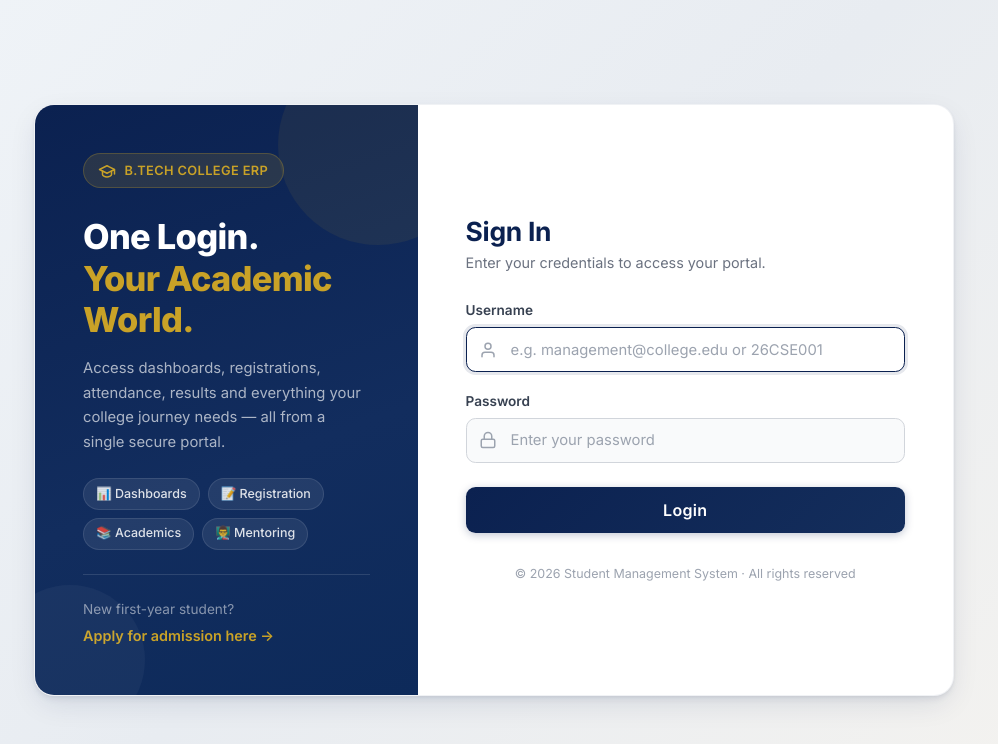
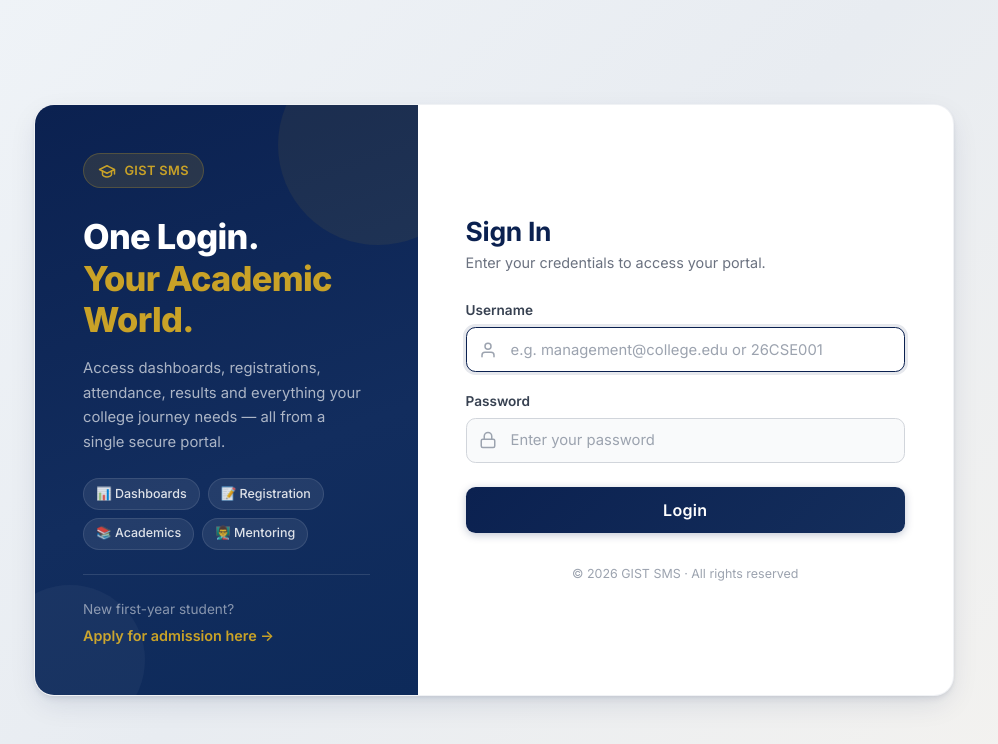
Before and after one commit to Prem-Gandavarapu/SMS-WORKSHOP-, a Python web app: template app/templates/login.html in a window 1280 px wide. Shown: the top 744 px of the page, without its empty margins (146-1144 px from the left). Run offline with Jinja, Linux system fonts and the light colour scheme; the template is opened without the code that fills it, so the values that code supplies are empty.

Commit message:
Update application branding to GIST SMS

```diff
--- a/app/admin.py
+++ b/app/admin.py
@@ -272,7 +272,7 @@ def setup_admin(app: FastAPI) -> Admin:
         app=app,
         engine=engine,
         base_url="/admin",
-        title="SMS Admin",
+        title="GIST SMS Admin",
         authentication_backend=auth_backend,
     )
 
--- a/app/config.py
+++ b/app/config.py
@@ -9,7 +9,7 @@ class Settings:
     """Application settings loaded from environment variables."""
 
     def __init__(self) -> None:
-        self.APP_NAME: str = os.getenv("APP_NAME", "Student Management System")
+        self.APP_NAME: str = os.getenv("APP_NAME", "GIST SMS")
         self.DATABASE_URL: str = os.getenv("DATABASE_URL", "sqlite:///./sms.db")
         self.SECRET_KEY: str = os.getenv("SECRET_KEY", "")
         self.ACCESS_TOKEN_MINUTES: int = int(os.getenv("ACCESS_TOKEN_MINUTES", "480"))
--- a/app/models/users.py
+++ b/app/models/users.py
@@ -6,7 +6,7 @@ from sqlmodel import Field, SQLModel
 
 
 class Role(str, Enum):
-    """User roles in the Student Management System."""
+    """User roles in GIST SMS."""
 
     MANAGEMENT = "management"
     HOD = "hod"
--- a/app/templates/403.html
+++ b/app/templates/403.html
@@ -1,6 +1,6 @@
 {% extends "base_public.html" %}
 
-{% block title %}Access Denied - Student Management System{% endblock %}
+{% block title %}Access Denied - GIST SMS{% endblock %}
 
 {% block content %}
 <div class="card shadow-sm p-4 p-md-5 bg-white text-center">
--- a/app/templates/base.html
+++ b/app/templates/base.html
@@ -3,7 +3,7 @@
 <head>
     <meta charset="UTF-8">
     <meta name="viewport" content="width=device-width, initial-scale=1.0">
-    <title>{% block title %}{{ page_title or "Dashboard" }}{% endblock %} - SMS</title>
+    <title>{% block title %}{{ page_title or "Dashboard" }}{% endblock %} - GIST SMS</title>
     <!-- Bootstrap 5 CSS from CDN -->
     <link
         href="https://cdn.jsdelivr.net/npm/bootstrap@5.3.3/dist/css/bootstrap.min.css"
@@ -18,8 +18,8 @@
         <aside class="sidebar text-white d-flex flex-column p-3">
             <div class="mb-3 mb-md-4 pb-3 border-bottom border-secondary d-flex justify-content-between align-items-center">
                 <div>
-                    <h5 class="mb-0 fw-bold">B.Tech SMS</h5>
-                    <small class="text-white-50">College Portal</small>
+                    <h5 class="mb-0 fw-bold">GIST SMS</h5>
+                    <small class="text-white-50">GIST College Portal</small>
                 </div>
                 <button
                     class="btn btn-outline-light btn-sm d-md-none"
--- a/app/templates/base_public.html
+++ b/app/templates/base_public.html
@@ -3,7 +3,7 @@
 <head>
     <meta charset="UTF-8">
     <meta name="viewport" content="width=device-width, initial-scale=1.0">
-    <title>{% block title %}Student Management System{% endblock %}</title>
+    <title>{% block title %}GIST SMS{% endblock %}</title>
     <!-- Google Fonts: Inter for clean modern typography -->
     <link rel="preconnect" href="https://fonts.googleapis.com">
     <link rel="preconnect" href="https://fonts.gstatic.com" crossorigin>
--- a/app/templates/change_password.html
+++ b/app/templates/change_password.html
@@ -1,6 +1,6 @@
 {% extends "base_public.html" %}
 
-{% block title %}Change Password - Student Management System{% endblock %}
+{% block title %}Change Password - GIST SMS{% endblock %}
 
 {% block content %}
 <div class="card shadow-sm p-4 p-md-5 bg-white">
--- a/app/templates/login.html
+++ b/app/templates/login.html
@@ -1,6 +1,6 @@
 {% extends "base_public.html" %}
 
-{% block title %}Login - Student Management System{% endblock %}
+{% block title %}Login - GIST SMS{% endblock %}
 {% block wrapper_class %}public-wrapper-wide{% endblock %}
 
 {% block content %}
@@ -16,7 +16,7 @@
                         <path d="M22 10v6M2 10l10-5 10 5-10 5z"/>
                         <path d="M6 12v5c0 1.1 2.7 3 6 3s6-1.9 6-3v-5"/>
                     </svg>
-                    <span>B.Tech College ERP</span>
+                    <span>GIST SMS</span>
                 </div>
 
                 <!-- Main heading -->
@@ -117,7 +117,7 @@
 
             <!-- Footer -->
             <p class="login-footer">
-                &copy; 2026 Student Management System &middot; All rights reserved
+                &copy; 2026 GIST SMS &middot; All rights reserved
             </p>
         </div>
     </div>
--- a/app/templates/register/done.html
+++ b/app/templates/register/done.html
@@ -1,6 +1,6 @@
 {% extends "base_public.html" %}
 
-{% block title %}Registration Submitted - Student Management System{% endblock %}
+{% block title %}Registration Submitted - GIST SMS{% endblock %}
 
 {% block content %}
 <div class="card shadow-sm bg-white p-4 p-md-5 text-center">
--- a/app/templates/register/edit.html
+++ b/app/templates/register/edit.html
@@ -1,6 +1,6 @@
 {% extends "base_public.html" %}
 
-{% block title %}Edit Registration - Student Management System{% endblock %}
+{% block title %}Edit Registration - GIST SMS{% endblock %}
 {% block wrapper_class %}public-wrapper-wide{% endblock %}
 
 {% block content %}
--- a/app/templates/register/form.html
+++ b/app/templates/register/form.html
@@ -1,6 +1,6 @@
 {% extends "base_public.html" %}
 
-{% block title %}First-Year Registration - Student Management System{% endblock %}
+{% block title %}First-Year Registration - GIST SMS{% endblock %}
 {% block wrapper_class %}public-wrapper-wide{% endblock %}
 
 {% block content %}
--- a/app/templates/register/status.html
+++ b/app/templates/register/status.html
@@ -1,6 +1,6 @@
 {% extends "base_public.html" %}
 
-{% block title %}Track Registration - Student Management System{% endblock %}
+{% block title %}Track Registration - GIST SMS{% endblock %}
 {% block wrapper_class %}public-wrapper-wide{% endblock %}
 
 {% block content %}
```
